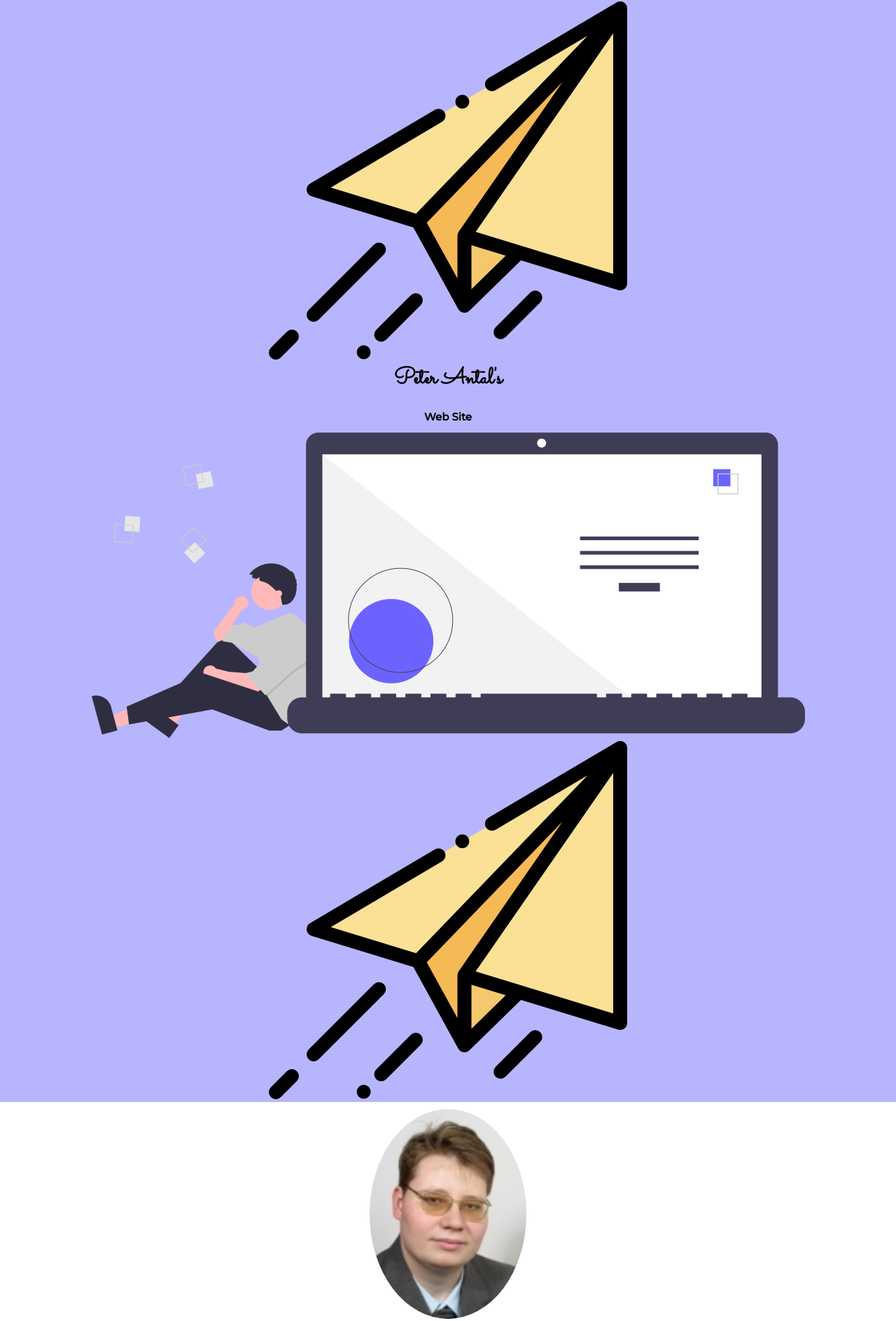
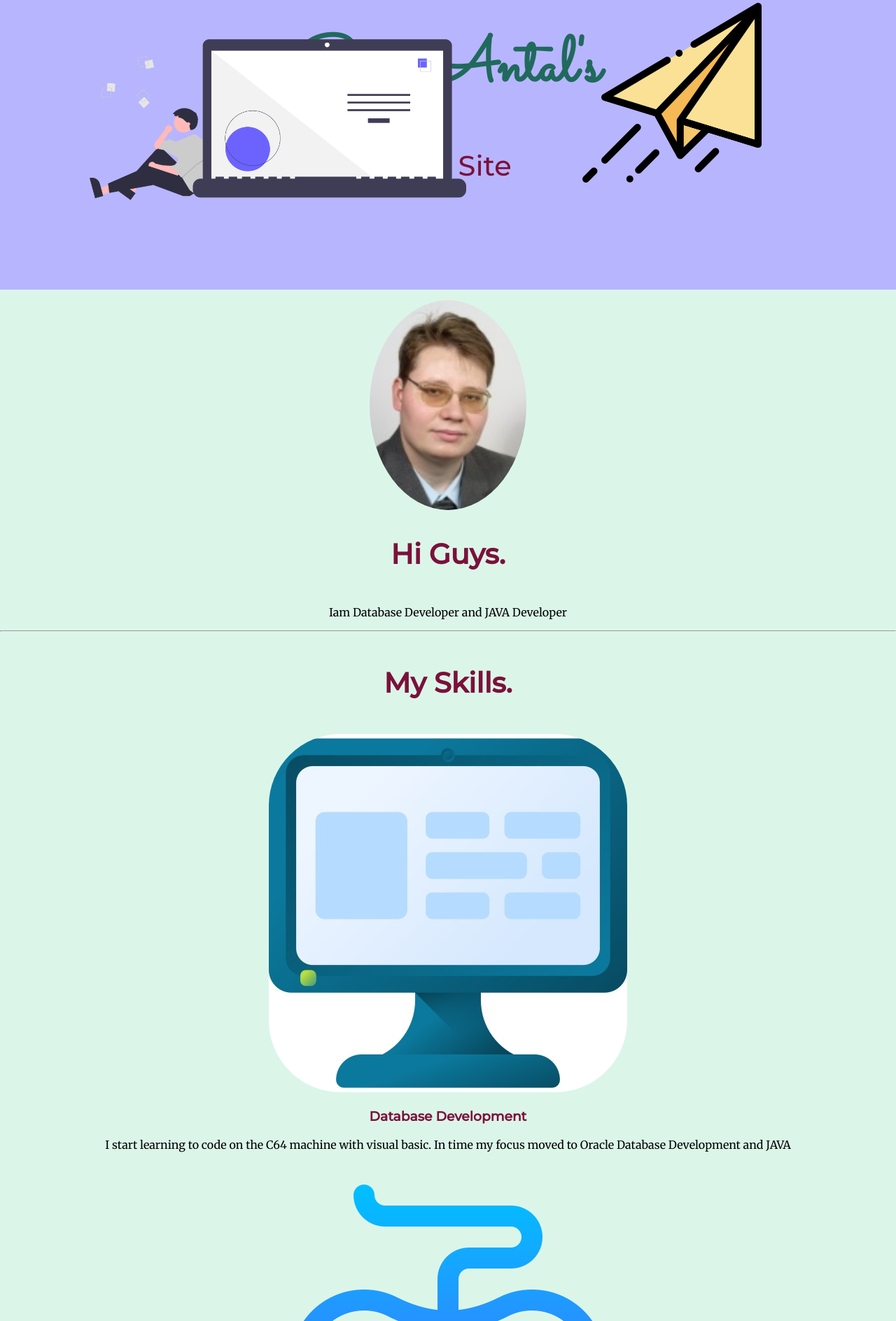
Before and after one commit to Gyepike/Gyepike.github.io, a plain HTML site: page index.html in a window 1280 px wide. Shown: the part 98-1986 px from the top of the page at 70% size. Drawn offline with Linux system fonts and the light colour scheme; files that its build step writes are made by us from their sources; files whose address does not match are found by name; a web font is replaced by a local one.

Commit message:
Add files via upload

```diff
--- a/CSS-MySite2/CSS/styles.css
+++ b/CSS-MySite2/CSS/styles.css
@@ -1,22 +1,32 @@
 body {
     margin: 0px;
     text-align: center;
+    font-family: 'Merriweather', serif;
 
-    font-family: 'Merriweather', serif;
 }
 
 h1 {
- margin-top:  0px;
+ color: #206a5d;
+ font-size: 5.625rem;
+ margin:  30px auto 0 auto;
  font-family: 'Sacramento', cursive; Montserrat
+ /* 16 px =  100 % = 1em 90px = 5.625rem */
 }
 
 h2 {
+  color: #7b113a;
   font-family: 'Montserrat', sans-serif ;
-  font-size: 15px;
+  font-size: 2.5rem;
+  line-height: 2;
+   /* 40  40 / 16 = 2,5 */
+}
+.Website {
+    font-weight: normal;
 }
 
 h3 {
     font-family: 'Montserrat', sans-serif;
+    color: #7b113a;
 }
 
 .video{
@@ -24,14 +34,20 @@
 
 }
 
+.middle-picture {
+    position: relative;
+    height: 100px;
+    right:  150%;
+    background:transparent;
+}
+
 .computer {
   border-radius: 20%;
 }
 
 .self {
-
    position: relative;
-   top: 10px;
+   top: 15px;
    border-radius: 100%;
    height : 300px;
 }
@@ -42,20 +58,32 @@
   padding-top: 100px;
 }
 
-.middle-container {
+.middle-container{
+   background-color: #dbf6e9;
+}
 
+.bottom-container {
+   background-color: #b8b5ff;
+}
+.code {
+   position: absolute;
+   height: 45%;
+   left: 10%;
+   top: 30%;
+}
+.plane {
+   position: absolute;
+   top: 20%;
+   right: 15%;
+   height: 50%;
 }
 
 .bottom-container {
 
 }
-.cloud-bottom {
-   position: absolute;
-   left: 450px;
-   bottom:  300px;
+
+.footer-link {
+
+  color:#11999E;
+
 }
-.cloud-top {
-   position: absolute;
-   top:50px;
-   right: 500px;
-}
```
